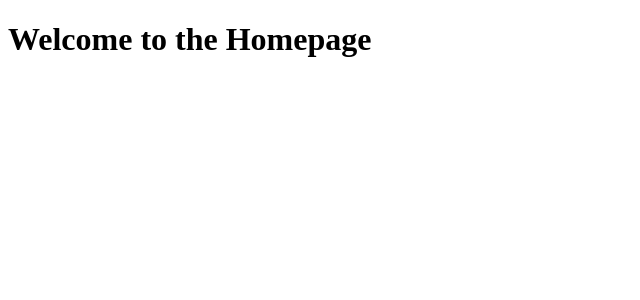
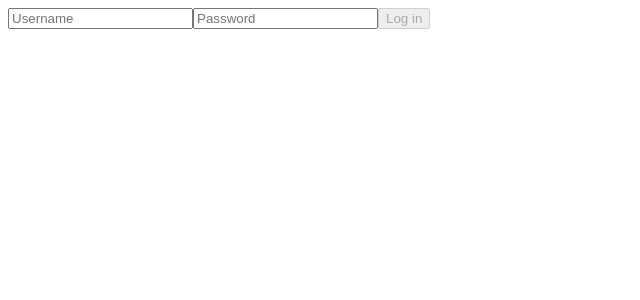
Before and after one commit to RobSprouse/DisClone, a React (Vite) app in the folder client/: page / in a window 1280 px wide. Shown: the top 300 px of the page, without its empty margins (0-640 px from the left). Built offline with nearby package versions, Linux system fonts and the light colour scheme.

Commit message:
-multiple changes
-app.jsx got it to render loginform if no token is present, if there is, it will render outlets

- simple login form  implemented

- login mutation added

- adjusted auth to work as intended

```diff
--- a/client/src/App.jsx
+++ b/client/src/App.jsx
@@ -1,8 +1,9 @@
 import { useState } from "react";
-import { Outlet } from "react-router-dom";
 import { ApolloClient, ApolloProvider, InMemoryCache, createHttpLink } from "@apollo/client";
 import { setContext } from "@apollo/client/link/context";
 import AccessTokenContext from "./utils/AccessTokenContext";
+import { Outlet } from "react-router-dom";
+import LoginForm from "./components/LoginForm/LoginForm.jsx";
 
 const httpLink = createHttpLink({
      uri: "/graphql",
@@ -28,7 +29,7 @@ function App() {
      return (
           <ApolloProvider client={client}>
                <AccessTokenContext.Provider value={setAccessToken}>
-                    <Outlet />
+                    {accessToken ? <Outlet /> : <LoginForm />}
                </AccessTokenContext.Provider>
           </ApolloProvider>
      );
--- /dev/null
+++ b/client/src/components/LoginForm/LoginForm.jsx
@@ -0,0 +1,62 @@
+import { useState, useContext } from "react";
+import { useMutation } from "@apollo/client";
+import AccessTokenContext from "../../utils/AccessTokenContext.js";
+import { LOGIN_USER } from "../../utils/mutations.js";
+
+function LoginForm() {
+     const [userFormData, setUserFormData] = useState({ username: "", password: "" });
+     const setAccessToken = useContext(AccessTokenContext);
+
+     const [login, { data }] = useMutation(LOGIN_USER, {
+          onCompleted: (data) => {
+               // The login mutation has completed. Set the access token in the state.
+               setAccessToken(data.login.accessToken);
+          },
+     });
+
+     const handleInputChange = (event) => {
+          const { name, value } = event.target;
+          setUserFormData({ ...userFormData, [name]: value });
+     };
+
+     const handleSubmit = async (event) => {
+          event.preventDefault();
+
+          try {
+               const response = await login({
+                    variables: { ...userFormData },
+               });
+          } catch (err) {
+               console.error(err);
+          }
+          setUserFormData({ username: "", password: "" });
+     };
+
+     return (
+          <form onSubmit={handleSubmit}>
+               <input
+                    type="text"
+                    placeholder="Username"
+                    name="username"
+                    value={userFormData.username}
+                    onChange={handleInputChange}
+                    required
+                    autoComplete="username"
+               />
+               <input
+                    type="password"
+                    placeholder="Password"
+                    name="password"
+                    value={userFormData.password}
+                    onChange={handleInputChange}
+                    required
+                    autoComplete="current-password"
+               />
+               <button disabled={!(userFormData.username && userFormData.password)} type="submit">
+                    Log in
+               </button>
+          </form>
+     );
+}
+
+export default LoginForm;
--- a/client/src/main.jsx
+++ b/client/src/main.jsx
@@ -1,10 +1,10 @@
-// COMMENT: import the required modules
+// COMMENT: imports the required modules
 import ReactDom from "react-dom/client";
 import { createBrowserRouter, RouterProvider } from "react-router-dom";
 import App from "./App.jsx";
 import Homepage from "./pages/Homepage/Homepage.jsx";
 
-// COMMENT: defines the router variable to create a new BrowserRouter
+// COMMENT: sets up the router and paths
 const router = createBrowserRouter([
      {
           path: "/",
@@ -19,5 +19,5 @@ const router = createBrowserRouter([
      },
 ]);
 
-// COMMENT: renders the RouterProvider component and passes the router variable as a prop
+// COMMENT: renders the router
 ReactDom.createRoot(document.getElementById("root")).render(<RouterProvider router={router} />);
--- /dev/null
+++ b/client/src/utils/mutations.js
@@ -0,0 +1,11 @@
+// COMMENT: imports gql from apollo/client needed to define the mutations
+import { gql } from "@apollo/client";
+
+// COMMENT: defines the login mutation and exports it
+export const LOGIN_USER = gql`
+     mutation login($username: String!, $password: String!) {
+          login(username: $username, password: $password) {
+               accessToken
+          }
+     }
+`;
```
Also changed, not shown: client/src/components/LoginForm/loginForm.css (added), 1 other file (tests, documents, lock files or other folders).
